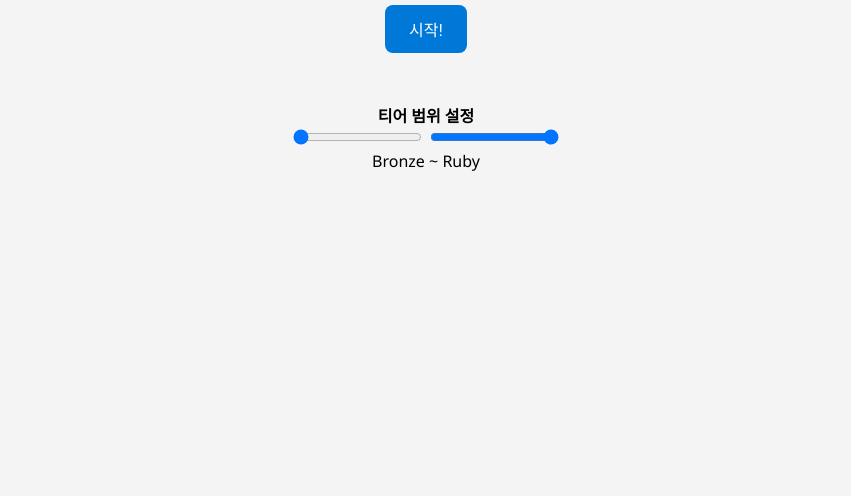
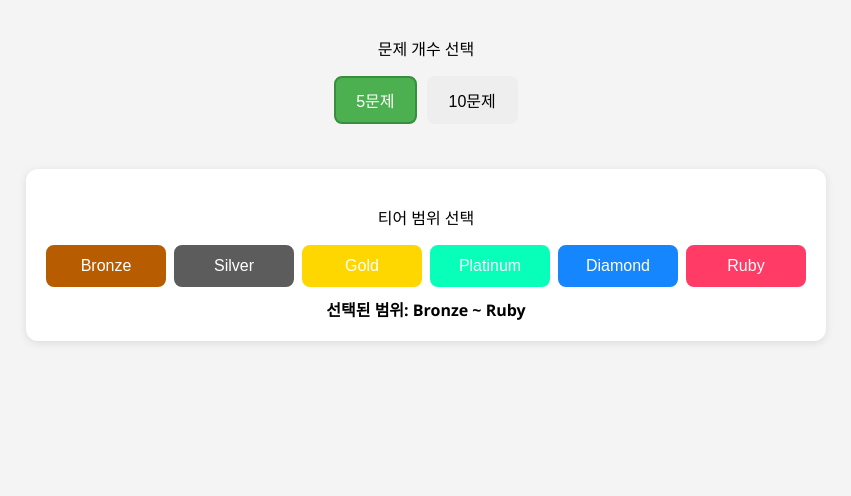
Before and after one commit to sony-string/guess_the_solvedac_tier, a website: page index.html in a window 1280 px wide. Shown: the part 344-840 px from the top of the page, without its empty margins (214-1065 px from the left). Before the commit the page ends 800 px from the top, so only its background shows below. Drawn offline with nearby package versions, Linux system fonts and the light colour scheme.

Commit message:
결과창 수정, 티어 범위 선택 개선선

```diff
--- a/index.html
+++ b/index.html
@@ -19,17 +19,28 @@
     <h1>Guess the solved.ac tier!</h1>
     <button id="start-btn" class="pretty-button">시작!</button>
 
-    <div id="tier-range-setup">
-        <label>티어 범위 설정</label>
-        <div class="range-container">
-          <input type="range" min="0" max="5" value="0" id="tier-min" class="range" />
-          <input type="range" min="0" max="5" value="5" id="tier-max" class="range" />
-          <div class="range-track"></div>
+    <div id="problem-count-setup">
+        <p class="slider-title">문제 개수 선택</p>
+        <div class="count-buttons">
+          <button class="count-btn selected" data-count="5">5문제</button>
+          <button class="count-btn" data-count="10">10문제</button>
         </div>
-        <div class="tier-labels">
-          <span id="selected-min-label">Bronze</span> ~ <span id="selected-max-label">Ruby</span>
+    </div>
+
+    <div id="tier-button-setup">
+        <p class="slider-title">티어 범위 선택</p>
+        <div class="tier-buttons">
+            <button class="tier-btn tier-bronze" data-index="0">Bronze</button>
+            <button class="tier-btn tier-silver" data-index="1">Silver</button>
+            <button class="tier-btn tier-gold" data-index="2">Gold</button>
+            <button class="tier-btn tier-platinum" data-index="3">Platinum</button>
+            <button class="tier-btn tier-diamond" data-index="4">Diamond</button>
+            <button class="tier-btn tier-ruby" data-index="5">Ruby</button>
         </div>
-      </div>
+        <div class="selected-range-label">
+          선택된 범위: <span id="range-label">Bronze ~ Ruby</span>
+        </div>
+    </div>
   </div>
 
   <!-- 게임 화면 -->
--- a/script.js
+++ b/script.js
@@ -10,18 +10,20 @@ const resultView = document.getElementById('result-view');
 const problemContainer = document.getElementById('problem-container');
 const tierRange = document.getElementById('tier-range');
 const tierLabel = document.getElementById('tier-label');
-const minInput = document.getElementById('tier-min');
-const maxInput = document.getElementById('tier-max');
-const minLabel = document.getElementById('selected-min-label');
-const maxLabel = document.getElementById('selected-max-label');
-const track = document.querySelector('.range-track');
+const tierButtons = document.querySelectorAll('.tier-btn');
+const rangeLabel = document.getElementById('range-label');
+const countButtons = document.querySelectorAll('.count-btn');
 
 let problemList = [];
 let currentIndex = 0;
+let selectedCount = 5; // 기본값
 let correctTierNum = null; // 서버에서 받은 티어 정답 숫자 저장
 let correctTierLabel = null;
 let gameResults = [];
 let currentProblemTitle = '';
+let selectedMin = 0;
+let selectedMax = 5;
+let clickCount = 0;
 
 
 const tierStringToNumber = (tierStr) => {
@@ -68,6 +70,15 @@ const tierStringToNumber = (tierStr) => {
   const getTierRange = (tierLabel) => {
     return tierLabel.split(' ')[0].toLowerCase(); // "Gold IV" → "gold"
   };
+
+countButtons.forEach(btn => {
+    btn.addEventListener('click', () => {
+        selectedCount = parseInt(btn.dataset.count);
+
+        countButtons.forEach(b => b.classList.remove('selected'));
+        btn.classList.add('selected');
+    });
+});
 
 tierRange.addEventListener('input', (e) => {
   const value = parseInt(e.target.value);
@@ -118,43 +129,53 @@ async function loadProblem(index) {
 
 const capitalize = (word) => word.charAt(0).toUpperCase() + word.slice(1);
 
-function updateSliderUI() {
-    let min = parseInt(minInput.value);
-    let max = parseInt(maxInput.value);
+function updateButtonStyles() {
+    tierButtons.forEach((btn, idx) => {
+      if (idx >= selectedMin && idx <= selectedMax) {
+        btn.classList.add('selected');
+      } else {
+        btn.classList.remove('selected');
+      }
+    });
 
-    if (min > max) {
-      // swap if crossed
-      [min, max] = [max, min];
-      minInput.value = min;
-      maxInput.value = max;
+    if (clickCount === 1) {
+        rangeLabel.textContent = `${tierRanges[selectedMin]} ~ `;
+    } else {
+        rangeLabel.textContent = `${tierRanges[selectedMin]} ~ ${tierRanges[selectedMax]}`;
     }
+}
 
-    // update labels
-    minLabel.textContent = tierRanges[min];
-    maxLabel.textContent = tierRanges[max];
+tierButtons.forEach(btn => {
+    btn.addEventListener('click', () => {
+        const idx = parseInt(btn.dataset.index);
 
-    // update highlighted bar
-    const percentMin = (min / 5) * 100;
-    const percentMax = (max / 5) * 100;
+        if (clickCount === 0) {
+            selectedMin = idx;
+            selectedMax = idx;
+            clickCount = 1;
+        } else {
+            selectedMax = idx;
+            if (selectedMin > selectedMax) {
+                [selectedMin, selectedMax] = [selectedMax, selectedMin];
+            }
+            clickCount = 0;
+        }
 
-    track.style.setProperty('--left', `${percentMin}%`);
-    track.style.setProperty('--right', `${100 - percentMax}%`);
-    track.style.background = `linear-gradient(to right, #ddd ${percentMin}%, #4caf50 ${percentMin}%, #4caf50 ${percentMax}%, #ddd ${percentMax}%)`;
-  }
+        updateButtonStyles();
+    });
+});
 
-  minInput.addEventListener('input', updateSliderUI);
-  maxInput.addEventListener('input', updateSliderUI);
-
-updateSliderUI(); // 초기화
+updateButtonStyles();
 
 startBtn.addEventListener('click', async () => {
-    const minTier = minInput.value;
-    const maxTier = maxInput.value;
-
+    if (clickCount == 1) {
+        alert('티어 범위를 마저 선택해주세요!');
+        return;
+    }
     mainView.classList.remove('active');
     setTimeout(() => gameView.classList.add('active'), 100);
 
-    const res = await fetch(`http://localhost:3000/random-problems?min=${tierKeys[minTier]}&max=${tierKeys[maxTier]}`);
+    const res = await fetch(`http://localhost:3000/random-problems?min=${tierKeys[selectedMin]}&max=${tierKeys[selectedMax]}&count=${selectedCount}`);
     const data = await res.json();
     problemList = data.problemIds;
     currentIndex = 0;
@@ -191,8 +212,8 @@ checkBtn.addEventListener('click', () => {
 });
 
 nextBtn.addEventListener('click', async () => {
-    if (currentIndex < problemList.length - 8) {
-        currentIndex += 1;
+    currentIndex += 1;
+    if (currentIndex < problemList.length) {
         await loadProblem(currentIndex);
 
         // 버튼 상태 초기화
@@ -227,6 +248,7 @@ function showFinalResults() {
     finalResultBox.appendChild(restartBtn); // fancy-btn
     gameView.classList.remove('active');
     resultView.classList.add('active');
+    window.scrollTo(0, 0);
   }
 
 
--- a/server.js
+++ b/server.js
@@ -14,7 +14,7 @@ app.get('/random-problems', async (req, res) => {
       const maxTier = req.query.max || 'r1';
       const query = `*${minTier}..${maxTier}`;
       const searchUrl = `https://solved.ac/search?page=1&query=${encodeURIComponent(query)}+lang%3Ako&sort=random&direction=asc`;
-      // console.log(searchUrl);
+      console.log(searchUrl);
 
       const response = await axios.get(searchUrl, {
         headers: {
@@ -39,7 +39,7 @@ app.get('/random-problems', async (req, res) => {
         }
       });
 
-      res.json({ problemIds: problems.slice(0, 10) }); // 최대 10개
+      res.json({ problemIds: problems.slice(0, parseInt(req.query.count)) }); // 최대 10개
     } catch (err) {
       console.error('무작위 문제 불러오기 실패:', err.message);
       res.status(500).json({ error: '문제 불러오기 실패' });
--- a/style.css
+++ b/style.css
@@ -1,4 +1,5 @@
 body {
+    padding-top: 40px;
     margin: 0;
     font-family: 'Segoe UI', sans-serif;
     background-color: #f4f4f4;
@@ -67,7 +68,7 @@ body {
     background: white;
     padding: 20px;
     border-radius: 10px;
-    box-shadow: 0 0 20px rgba(0,0,0,0.1);
+    box-shadow: 0 0 20px rgba(0, 0, 0, 0.1);
     max-height: 400px;
     overflow-y: auto;
     text-align: left;
@@ -82,7 +83,8 @@ body {
     height: 8px;
     appearance: none;
     border-radius: 6px;
-    background: var(--tier-color, #a1a1aa); /* default gray */
+    background: var(--tier-color, #a1a1aa);
+    /* default gray */
     outline: none;
 }
 
@@ -98,12 +100,29 @@ body {
 }
 
 /* Tier 색상 */
-  .tier-bronze { --tier-color: #b85c00; }
-  .tier-silver { --tier-color: #5c5c5c; }
-  .tier-gold { --tier-color: #ffd700; }
-  .tier-platinum { --tier-color: #07ffb9; }
-  .tier-diamond { --tier-color: #1686ff; }
-  .tier-ruby { --tier-color: #ff1144; }
+.tier-bronze {
+    --tier-color: #b85c00;
+}
+
+.tier-silver {
+    --tier-color: #5c5c5c;
+}
+
+.tier-gold {
+    --tier-color: #ffd700;
+}
+
+.tier-platinum {
+    --tier-color: #07ffb9;
+}
+
+.tier-diamond {
+    --tier-color: #1686ff;
+}
+
+.tier-ruby {
+    --tier-color: #ff3b66;
+}
 
 label {
     font-size: 1rem;
@@ -194,7 +213,8 @@ body {
     font-size: 1.1rem;
     font-weight: bold;
     color: #fff;
-    background: linear-gradient(to right, #6366f1, #8b5cf6); /* indigo-violet */
+    background: linear-gradient(to right, #6366f1, #8b5cf6);
+    /* indigo-violet */
     border: none;
     border-radius: 12px;
     cursor: pointer;
@@ -241,19 +261,111 @@ body {
 }
 
 .result-card.correct {
-    border-left: 5px solid #10b981; /* green-500 */
+    border-left: 5px solid #10b981;
+    /* green-500 */
 }
 
 .result-card.incorrect {
-    border-left: 5px solid #ef4444; /* red-500 */
+    border-left: 5px solid #ef4444;
+    /* red-500 */
 }
 
 .result-card .tier {
     font-weight: bold;
-    color: #6b7280; /* gray-600 */
+    color: #6b7280;
+    /* gray-600 */
 }
 
 .result-card .result-tag {
     margin-top: 8px;
     font-size: 1rem;
 }
+
+.pretty-button {
+    padding: 12px 30px;
+    font-size: 18px;
+    background-color: #4caf50;
+    border: none;
+    border-radius: 10px;
+    color: white;
+    cursor: pointer;
+    transition: background-color 0.2s;
+}
+
+.pretty-button:hover {
+    background-color: #43a047;
+}
+
+#tier-button-setup {
+    margin-top: 30px;
+    padding: 20px;
+    background: #fff;
+    border-radius: 12px;
+    box-shadow: 0 2px 8px rgba(0, 0, 0, 0.1);
+}
+
+.tier-buttons {
+    display: flex;
+    justify-content: space-between;
+    gap: 8px;
+    margin: 10px 0;
+}
+
+/* 공통 스타일 */
+.tier-btn {
+    flex: 1;
+    padding: 10px 0;
+    font-size: 16px;
+    border: 2px solid transparent;
+    border-radius: 8px;
+    background-color: #eee;
+    cursor: pointer;
+    transition: all 0.2s;
+}
+
+.tier-btn:hover {
+    background-color: #ddd;
+}
+
+/* 하이라이트된 상태 */
+.tier-btn.selected {
+    background-color: var(--tier-color);
+    color: white;
+    border-color: var(--tier-color);
+}
+
+.selected-range-label {
+    font-weight: bold;
+    margin-top: 10px;
+}
+
+#problem-count-setup {
+    margin-top: 20px;
+    padding: 15px;
+}
+
+.count-buttons {
+    display: flex;
+    gap: 10px;
+    justify-content: center;
+}
+
+.count-btn {
+    padding: 10px 20px;
+    font-size: 16px;
+    border: 2px solid transparent;
+    border-radius: 8px;
+    background-color: #eee;
+    cursor: pointer;
+    transition: all 0.2s;
+}
+
+.count-btn:hover {
+    background-color: #ddd;
+}
+
+.count-btn.selected {
+    background-color: #4caf50;
+    color: white;
+    border-color: #388e3c;
+}
```
Lines whose indentation alone changed are shown as unchanged.
